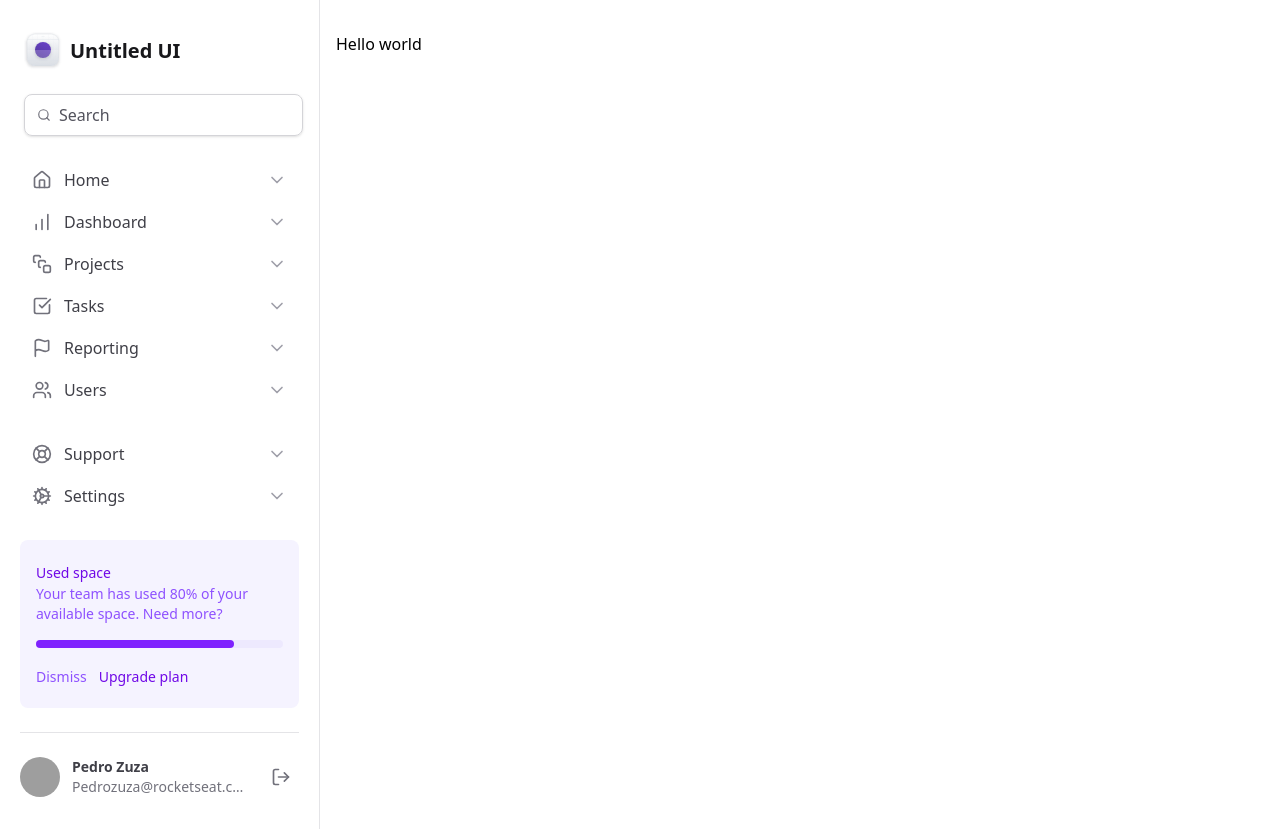
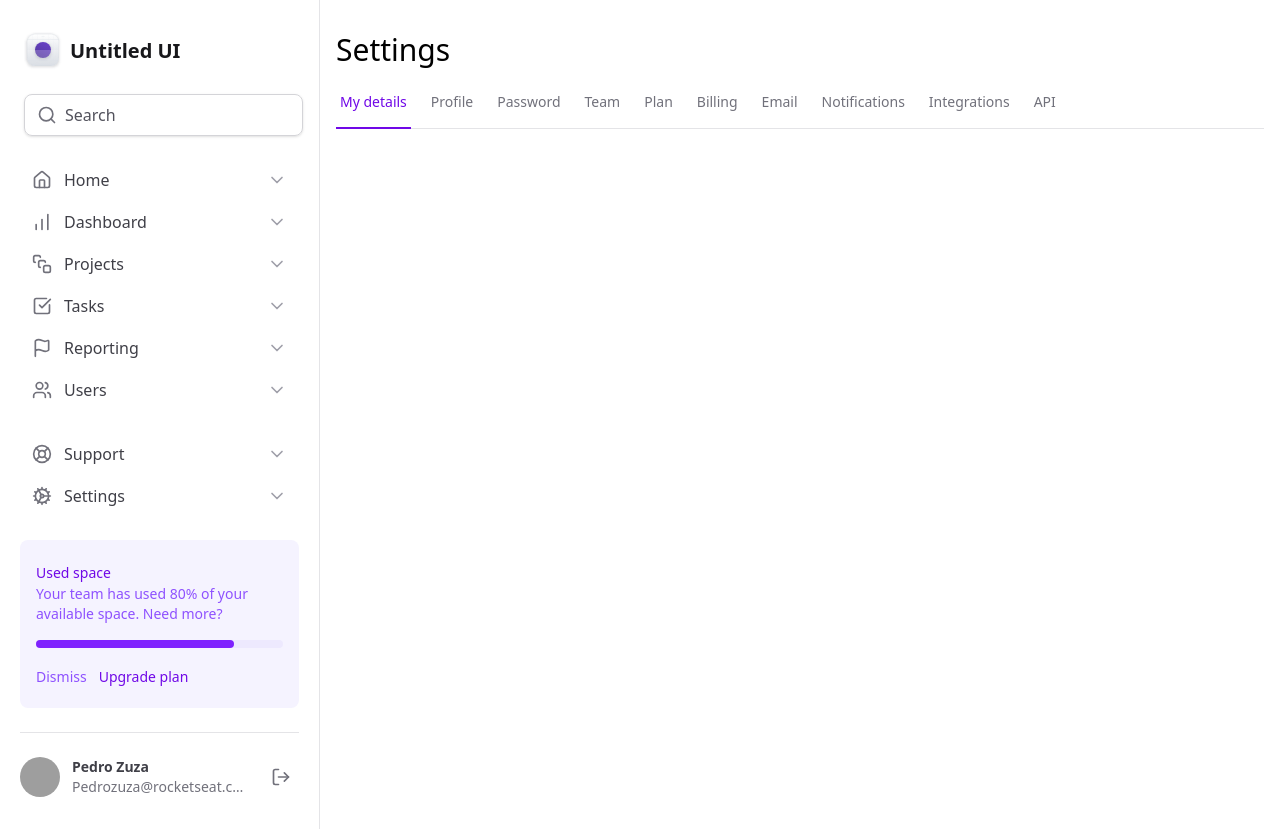
Before and after one commit to Pedrohenriquezuza/tailwind-next, a Next.js app: page / in a window 1280 px wide. Built offline with nearby package versions, Linux system fonts and the light colour scheme; grey boxes are pictures that could not be loaded.

Commit message:
Criando Abas com radix e Animação das Abas com a lib Motion

```diff
--- a/package.json
+++ b/package.json
@@ -9,6 +9,8 @@
     "lint": "eslint"
   },
   "dependencies": {
+    "@radix-ui/react-tabs": "^1.1.13",
+    "framer-motion": "^12.33.0",
     "lucide-react": "^0.563.0",
     "next": "16.1.6",
     "postcss": "^8.5.6",
--- /dev/null
+++ b/src/app/components/Input.tsx
@@ -0,0 +1,30 @@
+import { ComponentProps } from "react";
+
+type InputPrefixProps = ComponentProps<"div">;
+
+export function Prefix(props: InputPrefixProps) {
+  return <div {...props} />;
+}
+
+type InputControlProps = ComponentProps<"input">;
+
+export function Control(props: InputControlProps) {
+  return (
+    <input
+      className="flex-1 border-0 bg-transparent p-0 text-zinc-900 placeholder-zinc-600"
+
+      {...props}
+    />
+  );
+}
+
+type InputRootProps = ComponentProps<"div">;
+
+export function Root(props: InputRootProps) {
+  return (
+    <div
+      className="mx-1 flex w-full items-center gap-2 rounded-lg border border-zinc-300 px-3 py-2 shadow-sm"
+      {...props}
+   />
+  );
+}
--- /dev/null
+++ b/src/app/components/SettingsTabs/TabItem.tsx
@@ -0,0 +1,24 @@
+'use client'
+
+import * as Tabs from "@radix-ui/react-tabs";
+import {motion}  from "framer-motion"
+interface TabItemProps {
+  value: string;
+  title: string;
+  isSelected?: boolean;
+}
+
+export function TabItem({ value, title, isSelected = false }: TabItemProps) {
+  return (
+    <Tabs.Trigger
+      value={value}
+      className="relative px-1 pb-4 text-sm font-medium text-zinc-500 hover:text-violet-700 data-[state=active]:text-violet-700"
+    >
+      <span>{title}</span>
+
+      {isSelected && (
+        <motion.div layoutId="activeTab" className="absolute -bottom-px left-0 right-0 h-0.5 bg-violet-700" />
+      )}
+    </Tabs.Trigger>
+  );
+}
--- /dev/null
+++ b/src/app/components/SettingsTabs/index.tsx
@@ -0,0 +1,53 @@
+"use client";
+
+import * as Tabs from "@radix-ui/react-tabs";
+import { TabItem } from "./TabItem";
+import { useState } from "react";
+
+export function SettingsTabs() {
+  const [currentTab, setCurrentTab] = useState("tab1");
+  return (
+    <Tabs.Root value={currentTab} onValueChange={setCurrentTab}>
+      <Tabs.List className="mt-6 flex w-full items-center gap-4 border-b border-zinc-200">
+        <TabItem
+          value="tab1"
+          title="My details"
+          isSelected={currentTab === "tab1"}
+        />
+        <TabItem
+          value="tab2"
+          title="Profile"
+          isSelected={currentTab === "tab2"}
+        />
+        <TabItem
+          value="tab3"
+          title="Password"
+          isSelected={currentTab === "tab3"}
+        />
+        <TabItem value="tab4" title="Team" isSelected={currentTab === "tab4"} />
+        <TabItem value="tab5" title="Plan" isSelected={currentTab === "tab5"} />
+        <TabItem
+          value="tab6"
+          title="Billing"
+          isSelected={currentTab === "tab6"}
+        />
+        <TabItem
+          value="tab7"
+          title="Email"
+          isSelected={currentTab === "tab7"}
+        />
+        <TabItem
+          value="tab8"
+          title="Notifications"
+          isSelected={currentTab === "tab8"}
+        />
+        <TabItem
+          value="tab9"
+          title="Integrations"
+          isSelected={currentTab === "tab9"}
+        />
+        <TabItem value="tab10" title="API" isSelected={currentTab === "tab10"} />
+      </Tabs.List>
+    </Tabs.Root>
+  );
+}
--- a/src/app/components/Sidebar/index.tsx
+++ b/src/app/components/Sidebar/index.tsx
@@ -1,4 +1,4 @@
-import  Logo  from "../Sidebar/Logo";
+import Logo from "../Sidebar/Logo";
 import {
   Search,
   BarChart,
@@ -13,19 +13,19 @@
 import NavItem from "./NavItem";
 import { UsedSpaceWidget } from "./UsedSpaceWidget";
 import { Profile } from "./Profile";
+import * as Input from "../Input";
 
 export function Sidebar() {
   return (
     <aside className="flex flex-col gap-6 border-r border-zinc-200 px-5 py-8">
       <Logo />
 
-      <div className="mx-1 flex w-full items-center gap-2 rounded-lg border border-zinc-300 px-3 py-2 shadow-sm">
-        <Search className="h-5 w-5 text-zinc-500" />
-        <input
-          className="flex-1 border-0 bg-transparent p-0 text-zinc-900 placeholder-zinc-600"
-          placeholder="Search"
-        />
-      </div>
+      <Input.Root>
+        <Input.Prefix>
+          <Search className="h-5 w-5 text-zinc-500" />
+        </Input.Prefix>
+        <Input.Control placeholder="Search" />
+      </Input.Root>
 
       <nav className="space-y-0.5">
         <NavItem title="Home" icon={Home} />
--- a/src/app/layout.tsx
+++ b/src/app/layout.tsx
@@ -7,8 +7,8 @@
   children: React.ReactNode;
 }>) {
   return (
-    <html lang="pt-br">
-      <body className="">
+    <html lang="pt-br" className="antialiased">
+      <body>
         <div className="grid grid-cols-(--grid-app) h-screen">
           <Sidebar />
           <main className="px-4 pb-12 pt-8">{children}</main>
--- a/src/app/page.tsx
+++ b/src/app/page.tsx
@@ -1,5 +1,11 @@
-import Image from "next/image";
+import * as Tabs from "@radix-ui/react-tabs"
+import { SettingsTabs } from "./components/SettingsTabs";
+export default function Home() {
+  return (
+    <>
+      <h1 className="text-3xl">Settings</h1>
 
-export default function Home() {
-  return <h1>Hello world</h1>;
+      <SettingsTabs />
+    </>
+  );
 }
```
Also changed, not shown: 1 other file (tests, documents, lock files or other folders).
